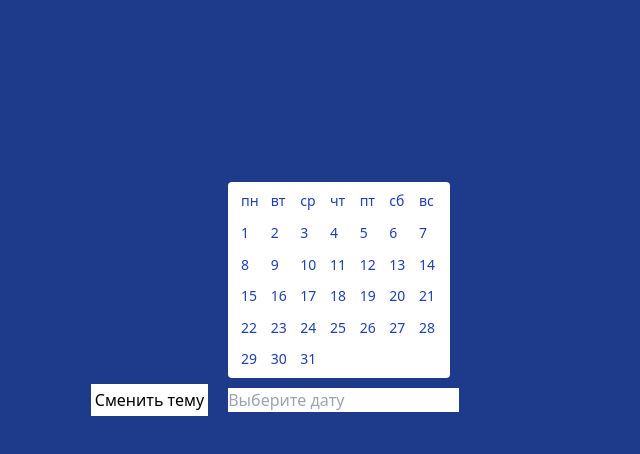
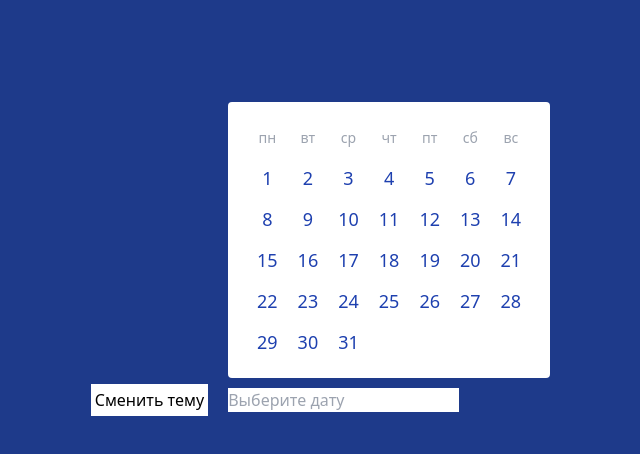
Before and after one commit to Nataliasem/lite-datepicker, a Vue app: page / in a window 1280 px wide. Shown: the top 454 px of the page, without its empty margins (365-1005 px from the left). Built offline with nearby package versions, Linux system fonts and the light colour scheme.

Commit message:
wip: Добавляет стили

```diff
--- a/src/components/DayPicker.vue
+++ b/src/components/DayPicker.vue
@@ -1,4 +1,24 @@
+<template>
+  <div class="days-container">
+    <div class="week-day" v-for="weekDay in weekDays">{{ weekDay }}</div>
+    <div
+        class="day"
+        :class="{'selected': checkIsSelected(day)}"
+        v-for="day in 31"
+        @click="selectDay(day)"
+    >
+      {{ day }}
+    </div>
+  </div>
+</template>
+
 <script setup>
+const props = defineProps({
+  selectedDay: Number
+})
+
+const emit = defineEmits(['update:selectedDay'])
+
 const weekDays = [
     'пн',
     'вт',
@@ -8,15 +28,15 @@ const weekDays = [
     'сб',
     'вс',
 ]
+
+const checkIsSelected = (day) => {
+  return props.selectedDay === day
+}
+
+const selectDay = (day) => {
+  emit('update:selectedDay', day)
+}
 </script>
-
-<template>
-  <div class="days-container">
-    <div class="p-1" v-for="weekDay in weekDays">{{ weekDay }}</div>
-    <div class="p-1" v-for="day in 31">{{ day }}</div>
-  </div>
-</template>
-
 
 <style>
 .days-container {
@@ -26,4 +46,23 @@ const weekDays = [
   grid-column-gap: 4px;
   grid-row-gap: 4px;
 }
+
+.week-day {
+  @apply py-1 px-2 text-gray-400;
+  @apply flex justify-center items-center;
+}
+
+.days-container .day {
+  @apply text-lg;
+  @apply px-2 py-1 flex justify-center items-center cursor-pointer;
+  @apply border-b border-transparent;
+}
+
+.days-container .day:hover {
+  @apply bg-blue-100;
+}
+
+.days-container .day.selected {
+  @apply border-blue-800;
+}
 </style>
--- a/src/components/LiteDatepicker.vue
+++ b/src/components/LiteDatepicker.vue
@@ -1,3 +1,19 @@
+<template>
+  <button type="button" class="bg-white mr-5 p-1" @click="toggleTheme">Сменить тему</button>
+
+  <lite-dropdown :theme="theme">
+    <template #attachTo>
+      <input v-model="selectedDay" type="text" placeholder="Выберите дату">
+    </template>
+
+    <div class="picker-wrapper p-3">
+      <day-picker v-model:selectedDay="selectedDay" />
+      <month-picker />
+      <year-picker />
+    </div>
+  </lite-dropdown>
+</template>
+
 <script setup>
 import LiteDropdown from './LiteDropdown.vue'
 import DayPicker from './DayPicker.vue'
@@ -9,23 +25,9 @@ const theme = ref('light')
 const toggleTheme = () => {
   theme.value = theme.value === 'light' ? 'dark' : 'light'
 }
+
+const selectedDay = ref(null)
 </script>
-
-<template>
-  <button type="button" class="bg-white mr-5 p-1" @click="toggleTheme">Сменить тему</button>
-
-  <lite-dropdown :theme="theme">
-    <template #attachTo>
-      <input type="text" placeholder="Выберите дату">
-    </template>
-
-    <div class="picker-wrapper theme-light">
-      <day-picker />
-      <month-picker />
-      <year-picker />
-    </div>
-  </lite-dropdown>
-</template>
 
 <style>
 .picker-wrapper {
--- a/src/components/LiteDropdown.vue
+++ b/src/components/LiteDropdown.vue
@@ -1,3 +1,13 @@
+<template>
+  <div ref="dropdownElement">
+    <slot name="attachTo" />
+  </div>
+
+  <div ref="dropdownContent">
+    <slot />
+  </div>
+</template>
+
 <script setup>
 import {onMounted, onUnmounted, ref, watch} from 'vue'
 import tippy from 'tippy.js'
@@ -17,7 +27,8 @@ const initTippy = () => {
     theme: props.theme,
     trigger: 'click',
     placement: 'top-start',
-    arrow: false
+    arrow: false,
+    interactive: true
   })
 
   tippyInstance && tippyInstance.show()
@@ -40,16 +51,6 @@ onUnmounted(() => {
 })
 </script>
 
-<template>
-  <div ref="dropdownElement">
-    <slot name="attachTo" />
-  </div>
-
-  <div ref="dropdownContent">
-    <slot />
-  </div>
-</template>
-
 <style>
 .tippy-box[data-theme~='light'] {
   @apply bg-white text-blue-800;
```
